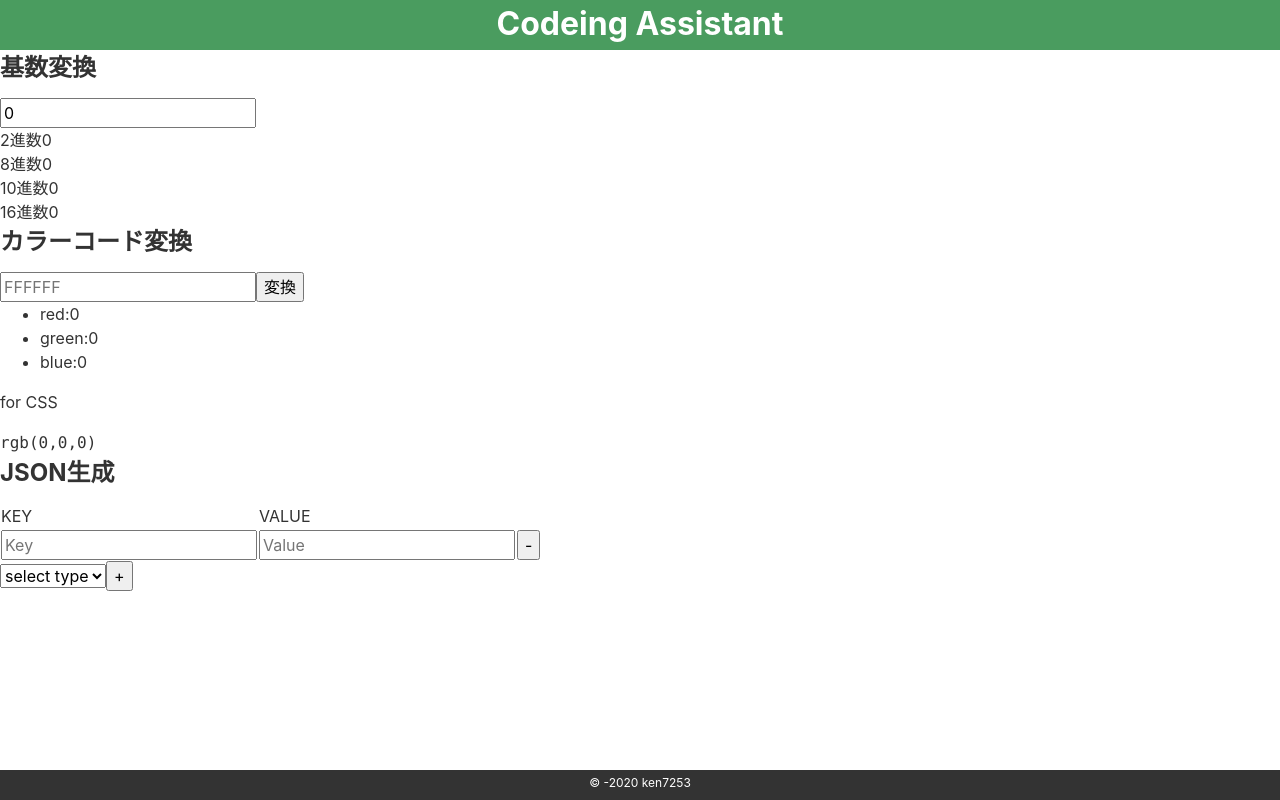
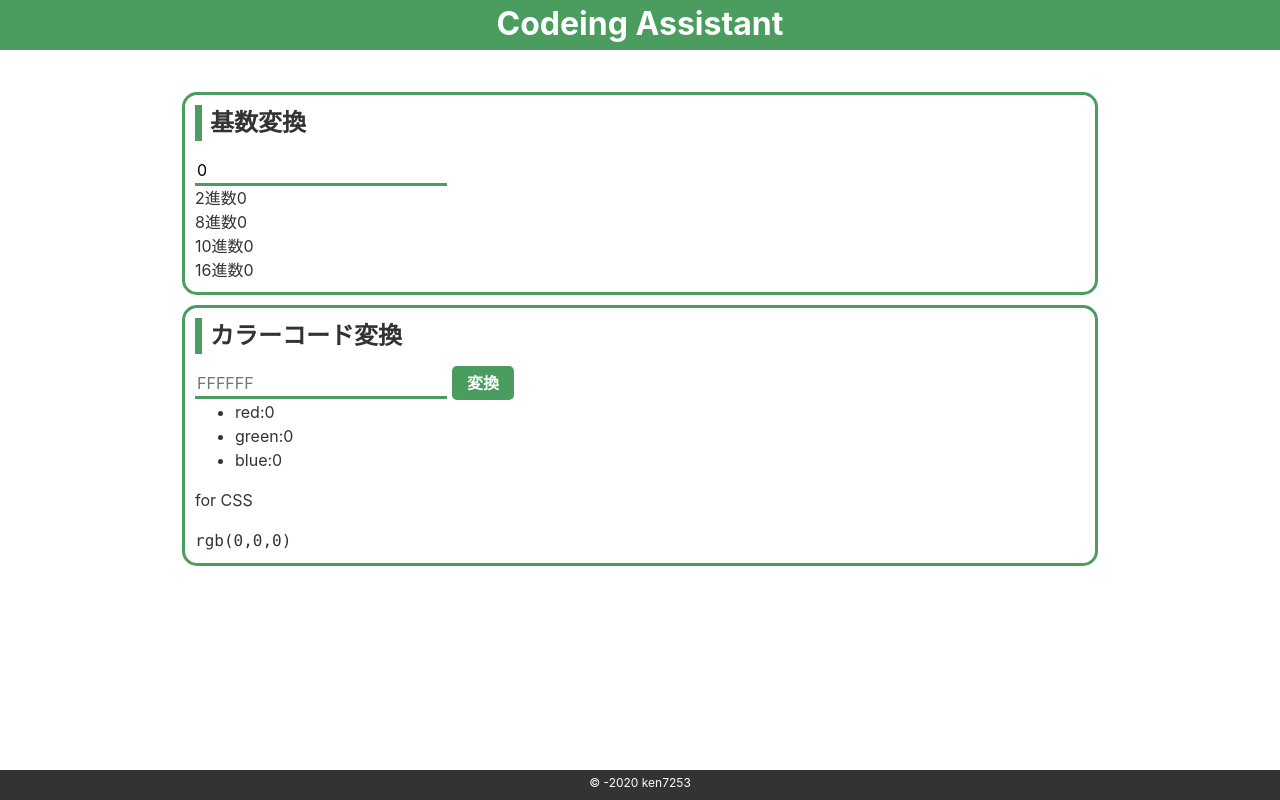
Before and after one commit to ken7253/coding_assistant, a Vue app: page / in a window 1280 px wide. Built offline with nearby package versions, Linux system fonts and the light colour scheme.

Commit message:
Apply the design

```diff
--- a/src/App.vue
+++ b/src/App.vue
@@ -1,10 +1,13 @@
 <template>
   <div id="app">
     <AppHeader />
-    <RadixConversion />
-    <ColorConversion />
-    <CreateJsonFile />
-    <AppFooter/>
+    <main>
+      <div class="content-box">
+        <RadixConversion />
+        <ColorConversion />
+      </div>
+    </main>
+    <AppFooter />
   </div>
 </template>
 
@@ -14,7 +17,6 @@ import AppFooter from "./components/AppFooter";
 
 import RadixConversion from "./components/RadixConversion";
 import ColorConversion from "./components/ColorConversion";
-import CreateJsonFile from "./components/CreateJsonFile";
 
 export default {
   name: "app",
@@ -23,14 +25,23 @@ export default {
     AppFooter,
     RadixConversion,
     ColorConversion,
-    CreateJsonFile,
   },
 };
 </script>
 
 <style lang="scss">
 @import "./assets/sass/_var.scss";
-#app {
-  margin-top: 50px;
+main {
+  max-width: 1000px;
+  margin: 50px auto 0;
+  .content-box {
+    padding: 2.5vw;
+    > div {
+      margin: 10px;
+      padding: 10px;
+      border: solid 3px $color-theme;
+      border-radius: 15px;
+    }
+  }
 }
 </style>
--- a/src/assets/sass/_setup.scss
+++ b/src/assets/sass/_setup.scss
@@ -1,6 +1,6 @@
 html { scroll-behavior: smooth;}
 body { color: $color-text; overflow: hidden;}
-img {max-width: 100%;}
+img { max-width: 100%;}
 h1, h2, h3, h4, h5, h6 { margin-bottom: .5em;}
 // preset class
 .flex { display: flex;}
--- a/src/assets/sass/main.scss
+++ b/src/assets/sass/main.scss
@@ -6,3 +6,24 @@
 @import "setup";
 
 // global style
+
+h2 {
+    border-left: solid 7px $color-theme;
+    padding-left: .5rem;
+}
+input,textarea {
+    border: none;
+    border-bottom: solid 3px $color-theme;
+    padding-top: 5px;
+    &:focus {
+        outline: none;
+    }
+}
+input[type="button"] {
+    border: none;
+    padding: 5px 15px;
+    border-radius: 5px;
+    background-color: $color-theme;
+    color: $color-white;
+    font-weight: 900;
+}
--- a/src/components/ColorConversion.vue
+++ b/src/components/ColorConversion.vue
@@ -70,4 +70,7 @@ export default {
 
 <style lang="scss" scoped>
 @import "../assets/sass/_var.scss";
+input[type="text"] {
+  margin-right: 5px;
+}
 </style>
--- a/src/components/RadixConversion.vue
+++ b/src/components/RadixConversion.vue
@@ -1,5 +1,5 @@
 <template>
-  <div id="radixConversion">
+  <div class="radix-conversion">
     <h2>基数変換</h2>
     <input v-model.number="decimal" type="text">
     <div class="radix-output">
```
